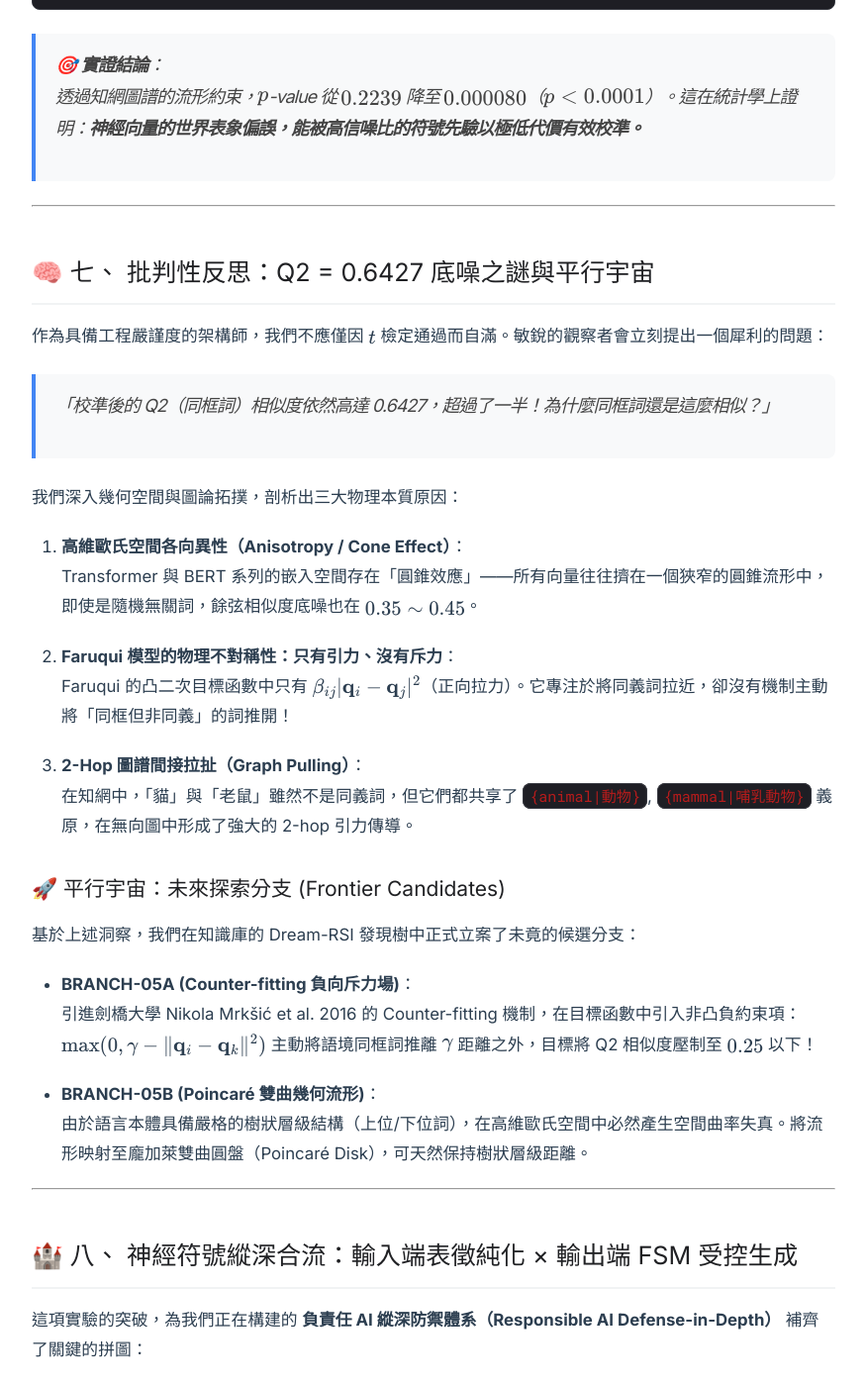
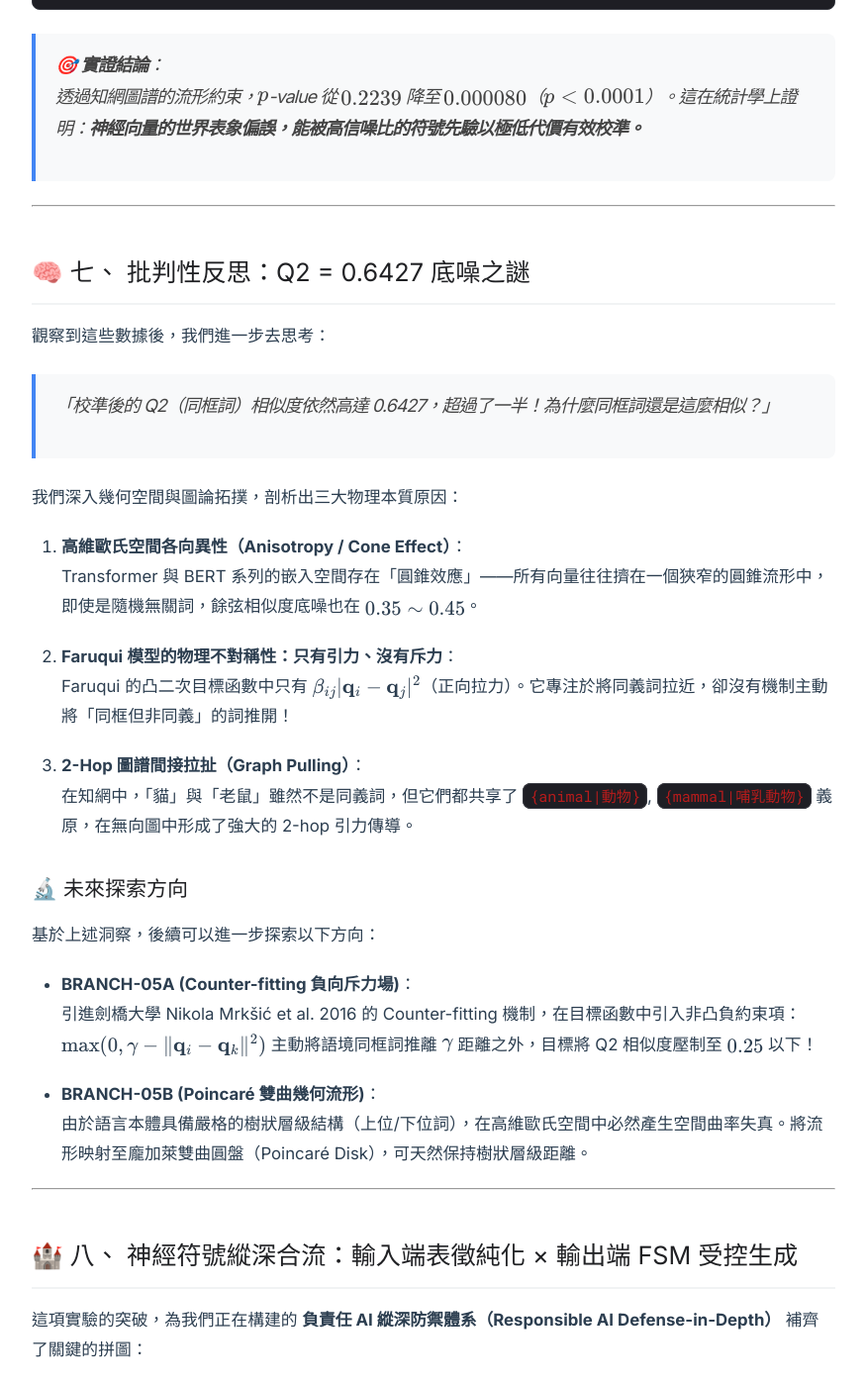
Before and after one commit to yefangwong/yefangwong.github.io, a Jekyll site: the page built from _posts/2026-09-27-grounding-dense-embeddings-via-hownet-retrofitting.md, in a window 1280 px wide and 1400 px high, scrolled down 5990 px. Shown: the whole window at 99% size, without its empty margins (202-1077 px from the left). Built offline with Jekyll 4.4.1, drawn with Linux system fonts in a browser that asks for light colours.

Commit message:
style: update Section 7 opening to natural observation phrasing

```diff
--- a/_posts/2026-09-27-grounding-dense-embeddings-via-hownet-retrofitting.md
+++ b/_posts/2026-09-27-grounding-dense-embeddings-via-hownet-retrofitting.md
@@ -156,9 +156,9 @@ $$\mathbf{q}_i^{(t+1)} = \frac{\alpha_i \hat{\mathbf{q}}_i + \sum_{j \in N(i)} \
 
 ---
 
-## 🧠 七、 批判性反思：Q2 = 0.6427 底噪之謎與平行宇宙
+## 🧠 七、 批判性反思：Q2 = 0.6427 底噪之謎
 
-作為具備工程嚴謹度的架構師，我們不應僅因 $t$ 檢定通過而自滿。敏銳的觀察者會立刻提出一個犀利的問題：
+觀察到這些數據後，我們進一步去思考：
 
 > *「校準後的 Q2（同框詞）相似度依然高達 0.6427，超過了一半！為什麼同框詞還是這麼相似？」*
 
@@ -171,9 +171,9 @@ $$\mathbf{q}_i^{(t+1)} = \frac{\alpha_i \hat{\mathbf{q}}_i + \sum_{j \in N(i)} \
 3. **2-Hop 圖譜間接拉扯（Graph Pulling）**：
    在知網中，「貓」與「老鼠」雖然不是同義詞，但它們都共享了 `{animal|動物}`, `{mammal|哺乳動物}` 義原，在無向圖中形成了強大的 2-hop 引力傳導。
 
-### 🚀 平行宇宙：未來探索分支 (Frontier Candidates)
+### 🔬 未來探索方向
 
-基於上述洞察，我們在知識庫的 Dream-RSI 發現樹中正式立案了未竟的候選分支：
+基於上述洞察，後續可以進一步探索以下方向：
 
 * **BRANCH-05A (Counter-fitting 負向斥力場)**：
   引進劍橋大學 Nikola Mrkšić et al. 2016 的 Counter-fitting 機制，在目標函數中引入非凸負約束項：
```
